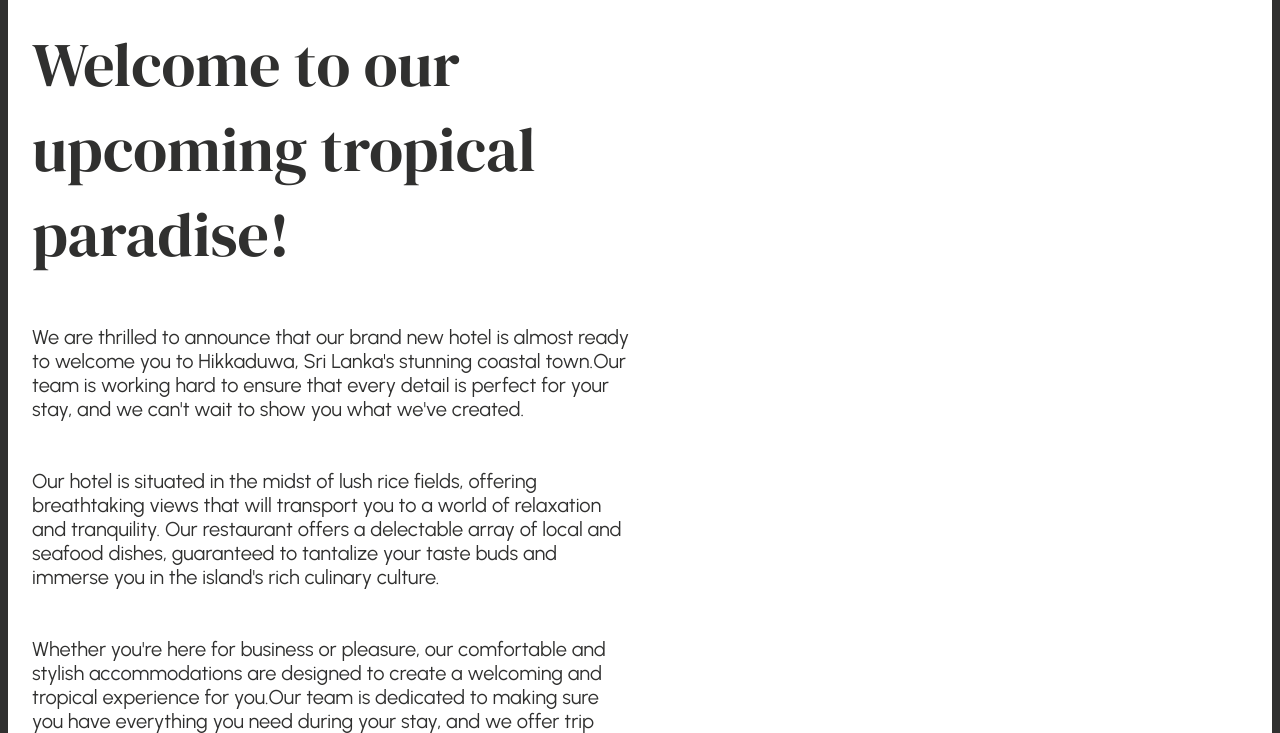
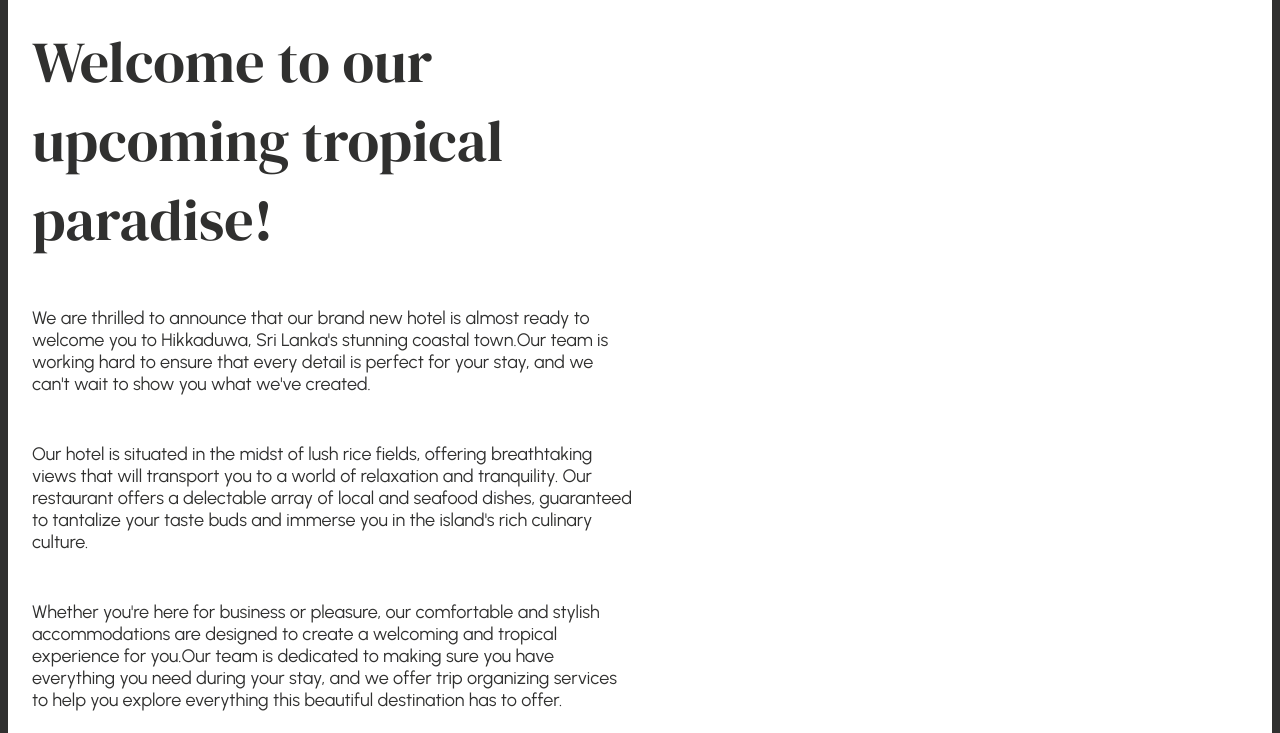
Before and after one commit to OlgaGoryszewska/Ceylons-house-hikkaduwa, a plain HTML site: page index.html in a window 1280 px wide. Shown: the part 812-1545 px from the top of the page. Drawn offline with Linux system fonts and the light colour scheme.

Commit message:
git push

```diff
--- a/css/style.css
+++ b/css/style.css
@@ -13,13 +13,13 @@ h1{
     margin: 1.5rem;
     max-width: 600px;
     justify-self: center;
-    font-size: 62px;
+    font-size: 58px;
     font-weight: 300;
     align-content: center;
 }
 
 p{
-    font-size: 20px;
+    font-size: 18px;
     font-family: Urbanist;
     font-weight: 400;
 }
```
